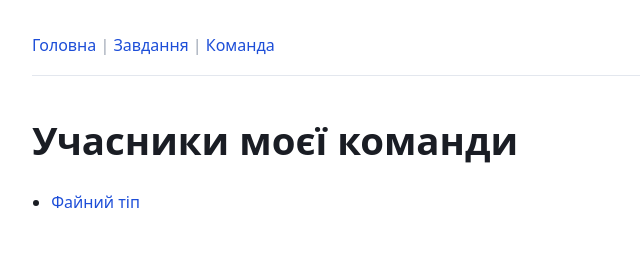
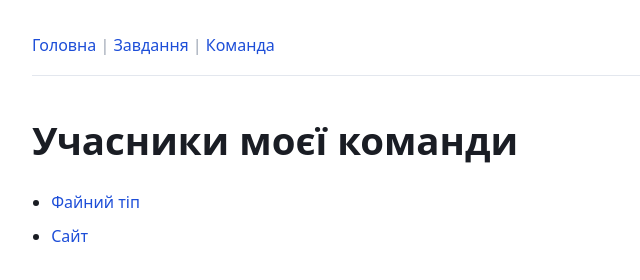
Before and after one commit to Roma212121212/Laba-8-2026, a plain HTML site: page team.html in a window 1280 px wide. Shown: the full height of the page, 258-898 px from the left. Drawn offline with Linux system fonts and the light colour scheme.

Commit message:
Update team.html

```diff
--- a/team.html
+++ b/team.html
@@ -40,6 +40,7 @@
   <h1>Учасники моєї команди</h1>
   <ul>
     <li><a href="https://amistix.github.io">Файний тіп</a></li>
+    <li><a href="https://denisrudij874-star.github.io/oki-2027-lab8/">Сайт </a></li>
   </ul>
 </body>
 </html>
```
